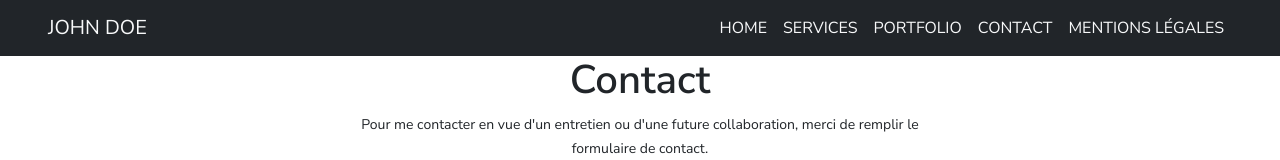
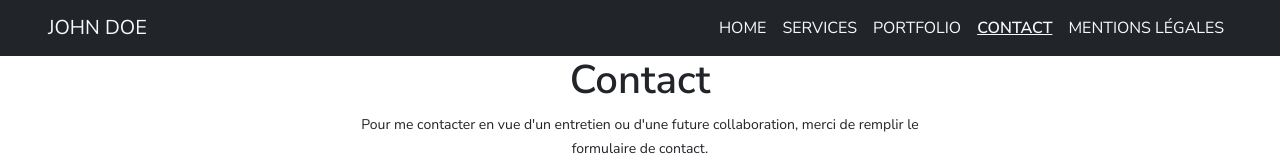
Before and after one commit to guillaumebertil/evaluation-portfolio-react, a React (Create React App) app: page /contact in a window 1280 px wide. Shown: the top 160 px of the page. Built offline with nearby package versions, Linux system fonts and the light colour scheme.

Commit message:
feat: remplacement de Link par Navlink et ajout du CSS pour les liens actifs et les liens au survol

```diff
--- a/src/components/Header.jsx
+++ b/src/components/Header.jsx
@@ -1,5 +1,7 @@
-import { Link } from 'react-router-dom';
+import { NavLink } from 'react-router-dom';
 import { useState } from 'react';
+
+import '../styles/app.css';
 
 function Header() {
     const [ isOpen, setIsOpen ] = useState(false);
@@ -15,9 +17,9 @@ function Header() {
     return (
         <nav className="navbar navbar-expand-lg navbar-dark bg-dark px-5">
             {/* Logo */}
-            <Link className='navbar-brand text-light' to='/' onClick={closeMenu}>
+            <NavLink className='navbar-brand text-light' to='/' onClick={closeMenu}>
                 JOHN DOE
-            </Link>
+            </NavLink>
 
             {/* Menu burger */}
             <button className='navbar-toggler' type='button' onClick={toggleMenu} aria-controls='navbarNav' aria-expanded={isOpen} aria-label='Toggle navigation'>
@@ -28,19 +30,19 @@ function Header() {
             <div className={`collapse navbar-collapse ${isOpen ? 'show' : ''}`} id='navbarNav'>
                 <ul className='navbar-nav ms-auto text-uppercase'>
                     <li className='nav-item'>
-                        <Link to='/' className='nav-link text-light' onClick={closeMenu}>Home</Link>
+                        <NavLink to='/' className='nav-link text-light' onClick={closeMenu}>Home</NavLink>
                     </li>
                     <li className='nav-item'>
-                        <Link to='/services' className='nav-link text-light' onClick={closeMenu}>Services</Link>
+                        <NavLink to='/services' className='nav-link text-light' onClick={closeMenu}>Services</NavLink>
                     </li>
                     <li className='nav-item'>
-                        <Link to='/portfolio' className='nav-link text-light' onClick={closeMenu}>Portfolio</Link>
+                        <NavLink to='/portfolio' className='nav-link text-light' onClick={closeMenu}>Portfolio</NavLink>
                     </li>
                     <li className='nav-item'>
-                        <Link to='/contact' className='nav-link text-light' onClick={closeMenu}>Contact</Link>
+                        <NavLink to='/contact' className='nav-link text-light' onClick={closeMenu}>Contact</NavLink>
                     </li>
                     <li className='nav-item'>
-                        <Link to='/legalNotice' className='nav-link text-light' onClick={closeMenu}>Mentions Légales</Link>
+                        <NavLink to='/legalNotice' className='nav-link text-light' onClick={closeMenu}>Mentions Légales</NavLink>
                     </li>
                 </ul>
             </div>
--- a/src/components/Hero.jsx
+++ b/src/components/Hero.jsx
@@ -1,4 +1,6 @@
 import "./Hero.css";
+import '../styles/app.css';
+
 import heroImage from "../assets/images/hero-bg.jpg";
 
 import ProfilModal from "./ProfilModal";
--- a/src/styles/app.css
+++ b/src/styles/app.css
@@ -7,3 +7,14 @@ body {
 h1, h2, h3, h4, h5, h6, strong {
   font-weight: 600;
 }
+
+
+/* Navlink */
+.navbar-nav .nav-link.active {
+    font-weight: 600;
+    text-decoration: underline;
+}
+
+.navbar-nav .nav-link:hover {
+    text-decoration: underline;
+}
```
